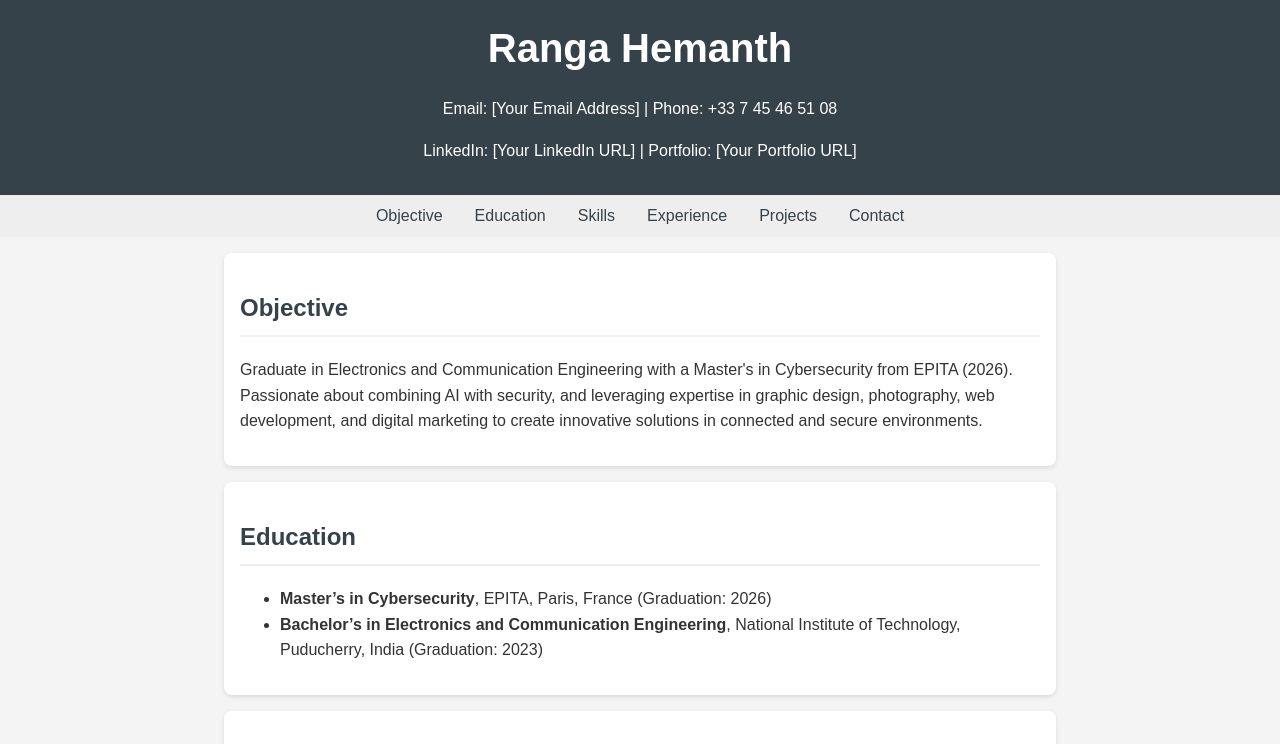
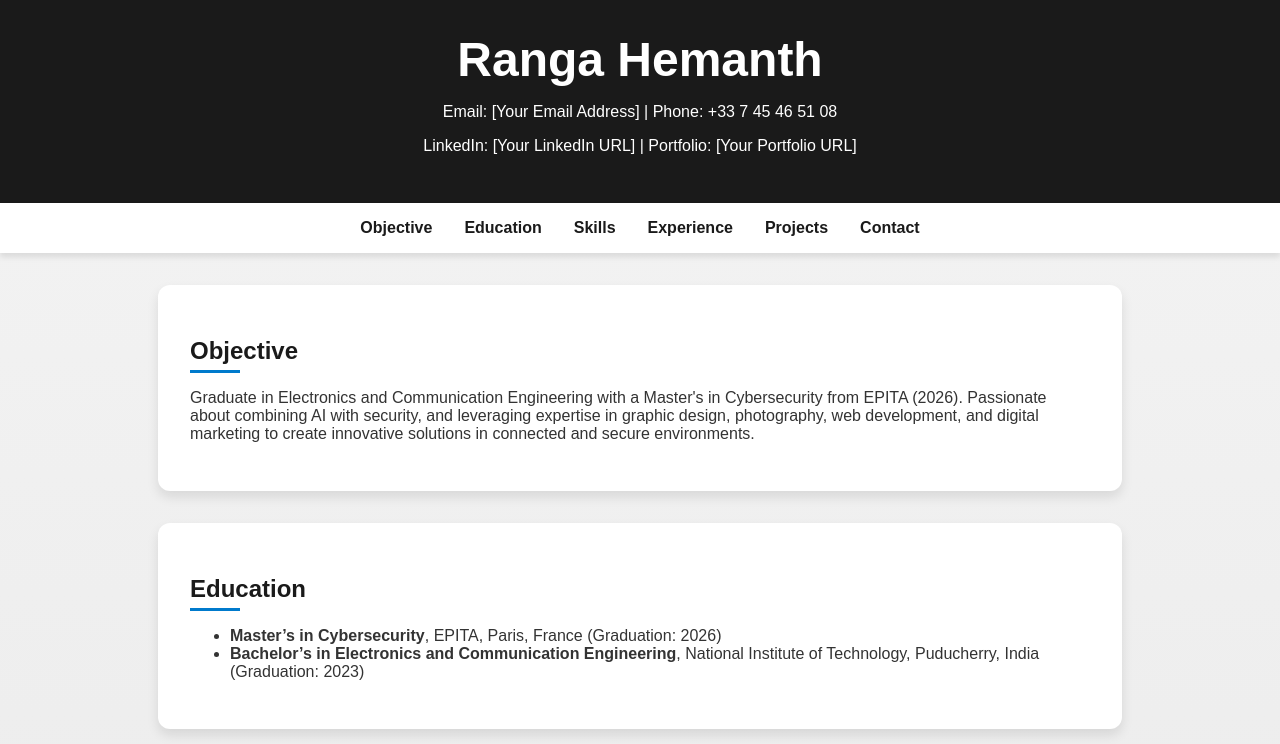
Before and after one commit to thokio77/resume., a plain HTML site: page index.html in a window 1280 px wide. Shown: the top 744 px of the page. Drawn offline with Linux system fonts and the light colour scheme.

Commit message:
Update index.html

```diff
--- a/index.html
+++ b/index.html
@@ -6,59 +6,112 @@
     <title>Ranga Hemanth - Resume</title>
     <style>
         body {
-            font-family: Arial, sans-serif;
+            font-family: 'Poppins', sans-serif;
             margin: 0;
             padding: 0;
-            line-height: 1.6;
             color: #333;
-            background: #f4f4f4;
+            background: linear-gradient(to bottom, #f4f4f4, #e4e4e4);
+            overflow-x: hidden;
         }
         header {
-            background: #35424a;
+            background: #1a1a1a;
             color: #ffffff;
-            padding: 1rem 0;
             text-align: center;
+            padding: 2rem 0;
+            position: relative;
+            overflow: hidden;
         }
         header h1 {
             margin: 0;
-            font-size: 2.5rem;
+            font-size: 3rem;
+            animation: zoomIn 1.5s ease-in-out;
+        }
+        header p {
+            font-size: 1rem;
         }
         nav {
             display: flex;
             justify-content: center;
-            padding: 0.5rem;
-            background: #eeeeee;
+            gap: 2rem;
+            padding: 1rem;
+            background: #ffffff;
+            box-shadow: 0 4px 6px rgba(0, 0, 0, 0.1);
+            position: sticky;
+            top: 0;
+            z-index: 10;
         }
         nav a {
-            color: #35424a;
+            color: #1a1a1a;
             text-decoration: none;
-            margin: 0 1rem;
+            font-weight: bold;
+            transition: color 0.3s;
+        }
+        nav a:hover {
+            color: #007acc;
         }
         section {
-            margin: 1rem auto;
-            max-width: 800px;
+            margin: 2rem auto;
+            max-width: 900px;
             background: #ffffff;
-            padding: 1rem;
-            border-radius: 8px;
-            box-shadow: 0 2px 5px rgba(0, 0, 0, 0.1);
+            padding: 2rem;
+            border-radius: 12px;
+            box-shadow: 0 6px 12px rgba(0, 0, 0, 0.1);
+            animation: fadeIn 1.5s;
         }
         section h2 {
-            color: #35424a;
-            border-bottom: 2px solid #eeeeee;
+            color: #1a1a1a;
+            margin-bottom: 1rem;
+            position: relative;
             padding-bottom: 0.5rem;
+        }
+        section h2::after {
+            content: '';
+            position: absolute;
+            bottom: 0;
+            left: 0;
+            width: 50px;
+            height: 3px;
+            background: #007acc;
         }
         footer {
             text-align: center;
-            padding: 1rem;
-            background: #35424a;
+            padding: 1.5rem;
+            background: #1a1a1a;
             color: #ffffff;
-            margin-top: 1rem;
+            margin-top: 2rem;
+        }
+        .zoom:hover {
+            transform: scale(1.1);
+            transition: all 0.3s ease-in-out;
+        }
+        @keyframes zoomIn {
+            from {
+                transform: scale(0.8);
+                opacity: 0;
+            }
+            to {
+                transform: scale(1);
+                opacity: 1;
+            }
+        }
+        @keyframes fadeIn {
+            from {
+                opacity: 0;
+                transform: translateY(20px);
+            }
+            to {
+                opacity: 1;
+                transform: translateY(0);
+            }
+        }
+        body.custom-cursor {
+            cursor: url('https://cdn.iconscout.com/icon/free/png-256/mouse-pointer-1781310-1514562.png'), auto;
         }
     </style>
 </head>
-<body>
+<body class="custom-cursor">
     <header>
-        <h1>Ranga Hemanth</h1>
+        <h1 class="zoom">Ranga Hemanth</h1>
         <p>Email: [Your Email Address] | Phone: +33 7 45 46 51 08</p>
         <p>LinkedIn: [Your LinkedIn URL] | Portfolio: [Your Portfolio URL]</p>
     </header>
```
